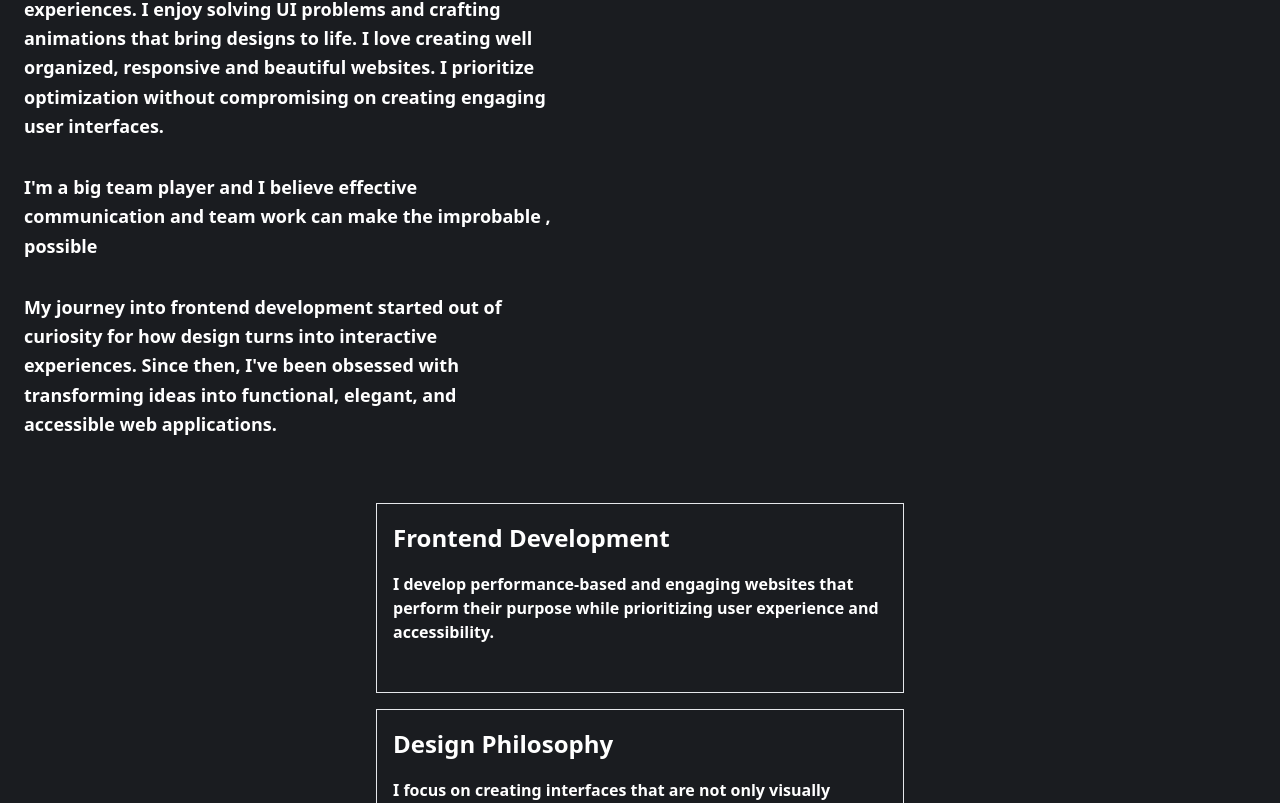
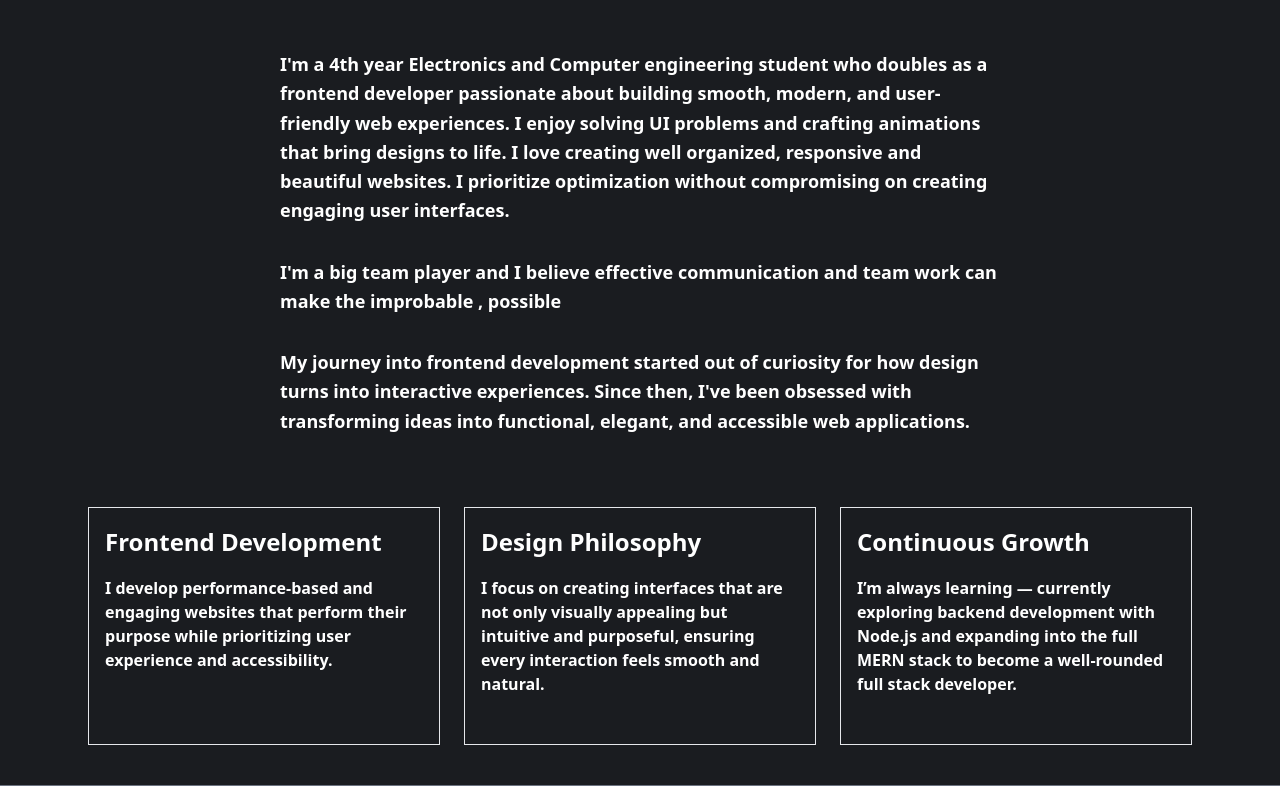
Before and after one commit to NifemiSoneye/my-portfolio, a React (Vite) app: page / in a window 1280 px wide. Shown: the part 1117-1920 px from the top of the page. Built offline with nearby package versions, Linux system fonts and the light colour scheme.

Commit message:
Finished up large screen view of about section

```diff
--- a/src/components/About.tsx
+++ b/src/components/About.tsx
@@ -34,38 +34,40 @@ const About = () => {
       <section
         id="about"
         ref={ref} // 👈 attach reference
-        className="min-h-screen bg-[#1a1c20] text-white overflow-x-hidden"
+        className="min-h-screen bg-[#1a1c20] text-white overflow-x-hidden border-b border-gray-500 pb-[1rem]"
       >
         <motion.div
           variants={variants}
           initial="hidden"
           animate={isInView ? "visible" : "hidden"} // 👈 animate when in view
-          className="max-w-xl text-center p-6 "
+          className="flex flex-col justify-center  min-h-screen max-w-3xl mx-auto px-6"
         >
-          <h2 className="text-[48px] opacity-50 text-green-400 font-bold my-[4rem] ">
+          <h2 className="text-[48px] opacity-50 text-green-400 font-bold my-[4rem] w-full text-left lg:ml-[-10rem] lg:text-[8rem]">
             About Me
           </h2>
-          <p className="text-white leading-relaxed text-lg text-left font-semibold">
+          <div className="text-left lg:flex lg:flex-col lg:items-center lg:justify-center">
+            <p className="text-white leading-relaxed text-lg font-semibold">
               I'm a 4th year Electronics and Computer engineering student who
               doubles as a frontend developer passionate about building smooth,
               modern, and user-friendly web experiences. I enjoy solving UI
-            problems and crafting animations that bring designs to life. I love
-            creating well organized, responsive and beautiful websites. I
+              problems and crafting animations that bring designs to life. I
+              love creating well organized, responsive and beautiful websites. I
               prioritize optimization without compromising on creating engaging
               user interfaces.
             </p>
-          <p className="text-white leading-relaxed text-lg text-left font-semibold pt-[2rem]">
-            I'm a big team player and I believe effective communication and team
-            work can make the improbable , possible
+            <p className="text-white leading-relaxed text-lg font-semibold pt-[2rem]">
+              I'm a big team player and I believe effective communication and
+              team work can make the improbable , possible
             </p>
-          <p className="text-white leading-relaxed text-lg text-left font-semibold pt-[2rem]">
+            <p className="text-white leading-relaxed text-lg font-semibold pt-[2rem]">
               My journey into frontend development started out of curiosity for
-            how design turns into interactive experiences. Since then, I've been
-            obsessed with transforming ideas into functional, elegant, and
-            accessible web applications.
+              how design turns into interactive experiences. Since then, I've
+              been obsessed with transforming ideas into functional, elegant,
+              and accessible web applications.
             </p>
+          </div>
         </motion.div>
-        <div className="max-w-xl mx-auto p-6 overflow-hidden">
+        <div className=" mx-auto p-6 overflow-hidden grid grid-cols-1 lg:grid-cols-3 gap-6 max-w-6xl">
           {sections.map((section, index) => {
             const cardRef = useRef(null);
             const cardInView = useInView(cardRef, { once: false, amount: 0.4 });
@@ -73,7 +75,8 @@ const About = () => {
               <motion.div
                 key={index}
                 ref={cardRef}
-                className="border text-left p-[1rem] mt-[1rem]"
+                whileHover={{ scale: 1.03 }}
+                className="border text-left p-[1rem] "
                 initial={{ opacity: 0, y: 50 }}
                 animate={
                   cardInView ? { opacity: 1, y: 0 } : { opacity: 0, y: 50 }
```
Lines whose indentation alone changed are shown as unchanged.
